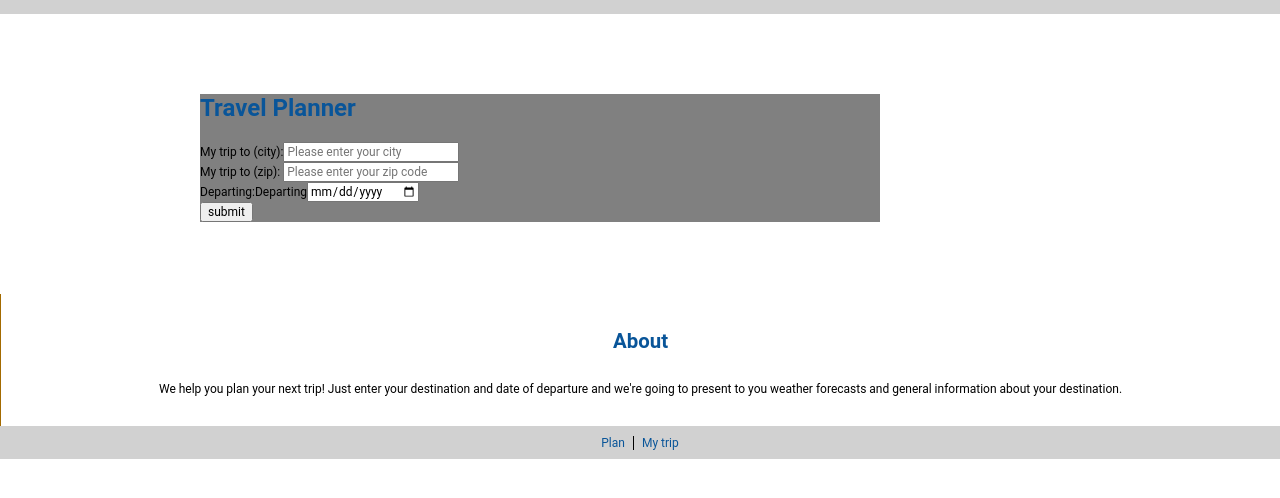
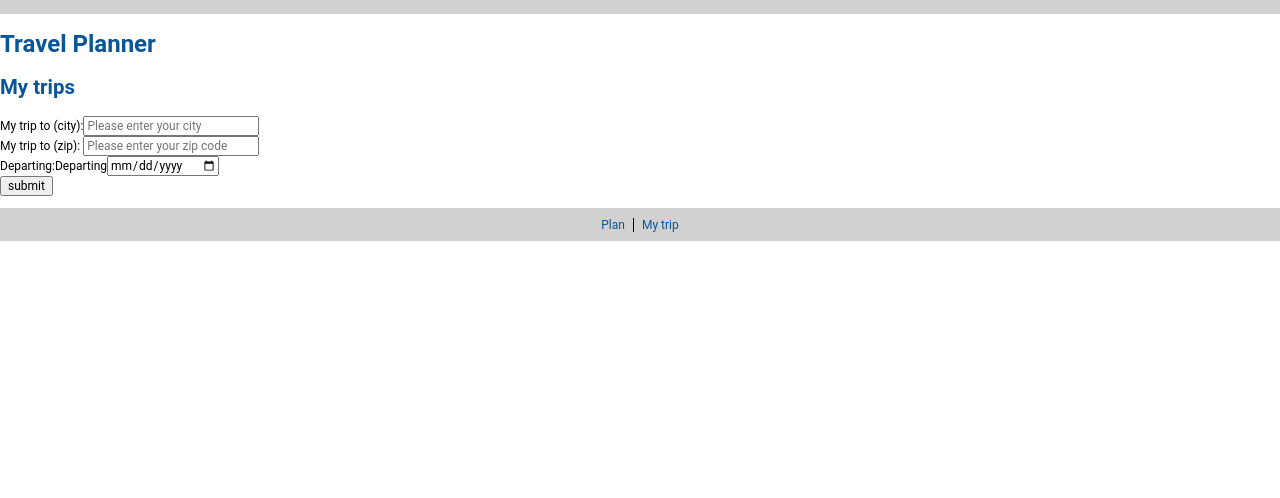
Before and after one commit to jhinter/udacity-travel-app, a website built with webpack: page src/client/views/index.html in a window 1280 px wide. Shown: the part 44-542 px from the top of the page. Built offline with nearby package versions, Linux system fonts and the light colour scheme; some packages are replaced by stand-ins of ours; no server answers; a web font is replaced by a local one.

Commit message:
refactor: Removed sidebar and layout styles

```diff
--- a/src/client/styles/_layout.scss
+++ /dev/null
@@ -1,28 +0,0 @@
-.page-wrapper {
-  display: grid;
-  grid-template-rows: auto auto;
-  grid-template-areas:
-    "content"
-    "sidebar";
-  padding: 20px;
-  max-width: 1000px;
-  margin: auto;
-
-  @include breakpoint("md") {
-    padding: 30px;
-    grid-template-columns: auto 200px;
-    grid-template-areas: "content sidebar";
-  }
-}
-
-.page-content {
-  grid-area: content;
-
-  @include breakpoint("md") {
-    margin: 30px;
-  }
-}
-
-.page-sidebar {
-  grid-area: sidebar;
-}
--- a/src/client/styles/main.scss
+++ b/src/client/styles/main.scss
@@ -1,7 +1,6 @@
 @import "./colors";
 @import "./_breakpoints";
 @import "./_typo.scss";
-@import "./_layout.scss";
 @import "./_components.scss";
 
 * {
--- a/src/client/views/index.html
+++ b/src/client/views/index.html
@@ -2,6 +2,7 @@
 <html>
   <head>
     <meta charset="UTF-8" />
+    <meta name="viewport" content="width=device-width, initial-scale=1.0">
     <title>Travel App</title>
     <link
       href="https://fonts.googleapis.com/css?family=Oswald:400,600,700|Ranga:400,700&display=swap"
@@ -23,10 +24,16 @@
       </ul>
     </header>
 
+
+
     <div class="page-wrapper">
       <main class="page-content">
-        <section style="background-color: grey;">
-          <h1>Travel Planner</h1>
+        <h1>Travel Planner</h1>
+
+        <section id="trips">
+          <h2>My trips</h2>
+        </section>
+        <section id="planner">
 
             <form id="form">
               <ul class="input-list">
@@ -61,18 +68,8 @@
           </div>
 
         </section>
+
       </main>
-
-      <aside class="page-sidebar">
-        <section class="about">
-          <h2>About</h2>
-          <p>
-            We help you plan your next trip! Just enter your destination and
-            date of departure and we're going to present to you weather forecasts and
-            general information about your destination.
-          </p>
-        </section>
-      </aside>
     </div>
     <footer>
       <ul class="navbar">
```
